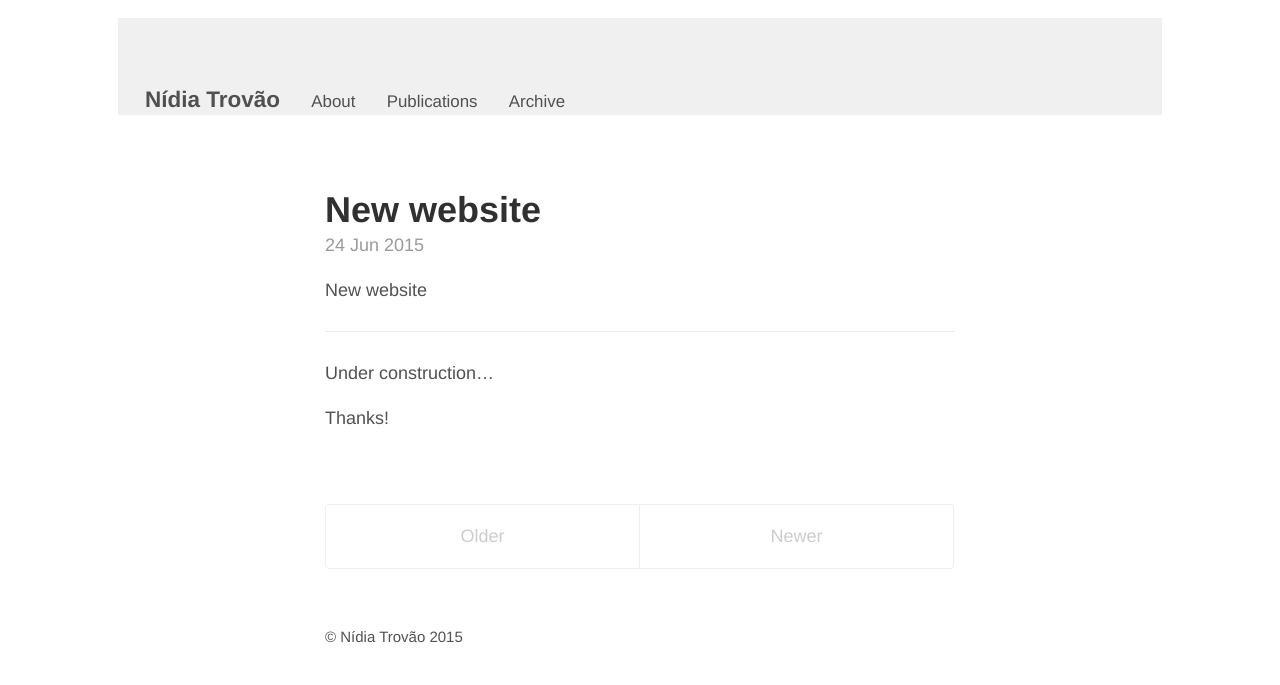
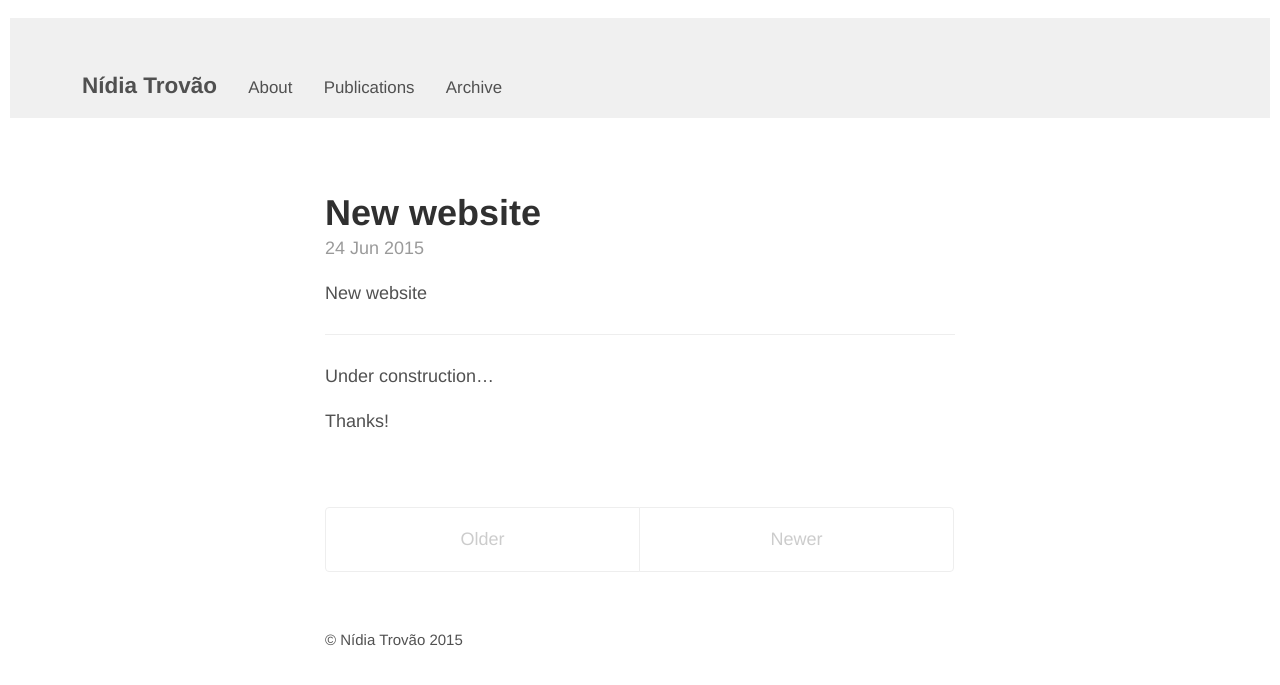
Before and after one commit to nidiatrovao/nidiatrovao.github.io, a Jekyll site: the page built from index.html, in a window 1280 px wide. Shown: the top 685 px of the page. Built offline with Jekyll 4.4.1, drawn with Linux system fonts in a browser that asks for light colours; the list of posts is cut into pages by our own code.

Commit message:
top tab design 8

```diff
--- a/_layouts/default.html
+++ b/_layouts/default.html
@@ -4,8 +4,8 @@
   {% include head.html %}
 
   <body>
-	  <header class="masthead" style="max-width:58rem;margin-left:auto;margin-right:auto">
-        <h3 class="masthead-title" style="background-color:#F0F0F0;padding-top:3.8rem;padding-left:1.5rem;padding-right:1.5rem">
+	  <header class="masthead" style="max-width:70rem;margin-left:auto;margin-right:auto">
+        <h3 class="masthead-title" style="background-color:#F0F0F0;padding-top:3rem;padding-bottom:1rem;padding-left:4rem;padding-right:4rem">
           <a href="{{ site.baseurl }}/" title="Home">{{ site.title }}</a>
 			{% for page in site.pages_list %}
 				&nbsp;&nbsp;&nbsp;
```
